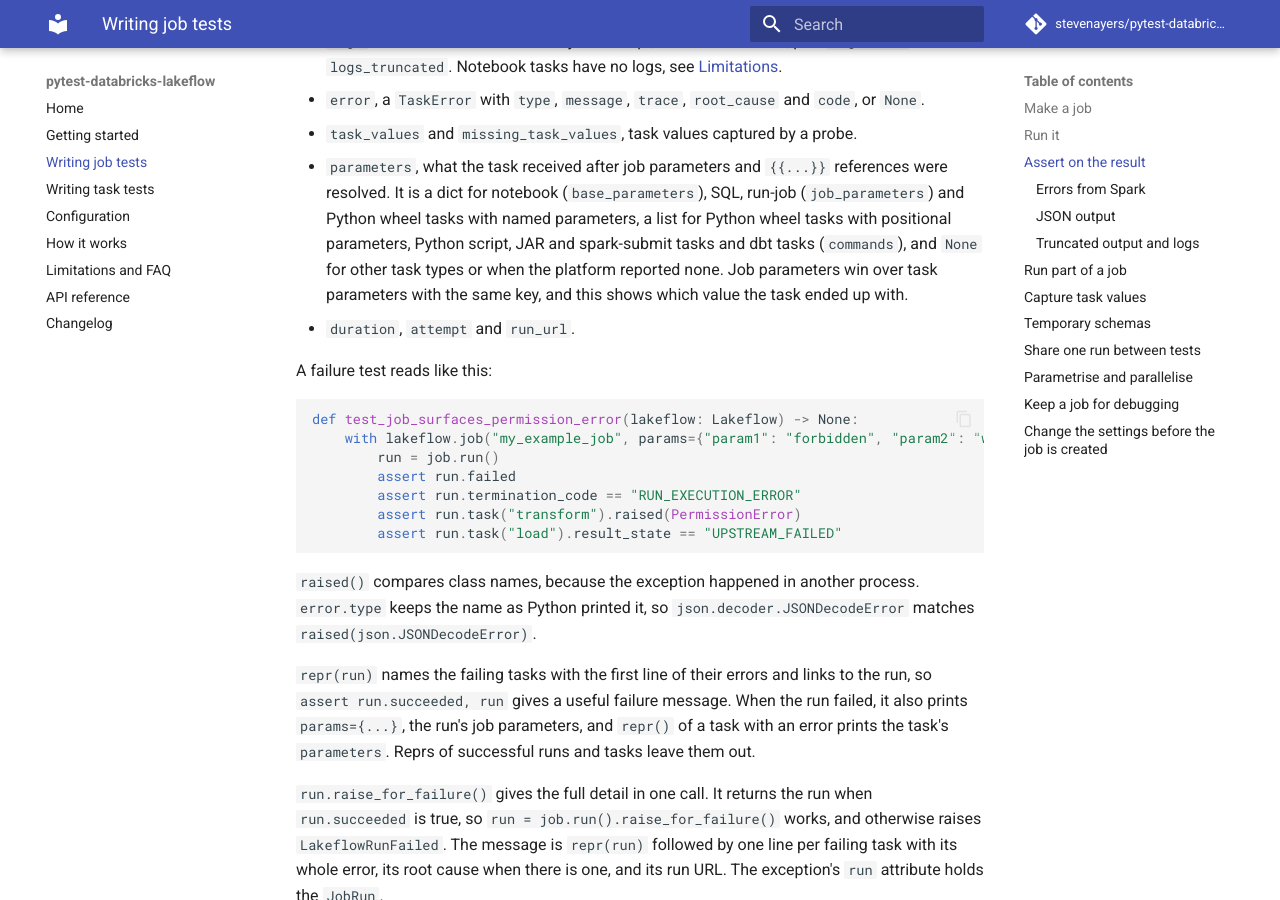
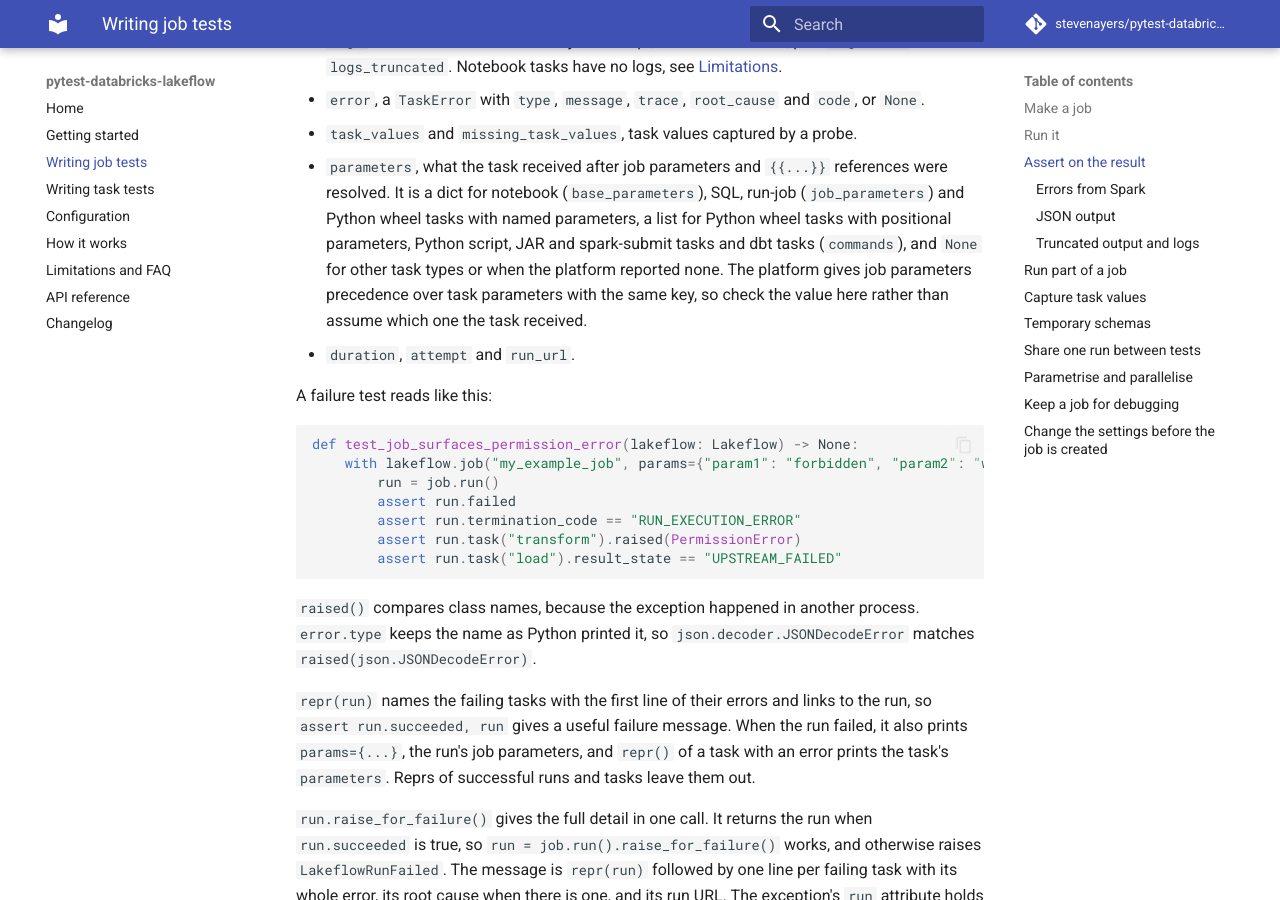
Before and after one commit to stevenayers/pytest-databricks-lakeflow, an MkDocs documentation site: the page built from docs/job-tests.md, in a window 1280 px wide and 900 px high, scrolled down 2255 px. Built offline with MkDocs 1.6.1 and Material for MkDocs 9.7.7, drawn with Linux system fonts in a browser that asks for light colours; comment, search, counter and statistics services are not loaded.

Commit message:
docs: soften resolved parameter claims and drop a redundant assertion
Co-Authored-By: Claude Opus 5.5 <noreply@anthropic.com>
Claude-Session: https://claude.ai/code/session_01WvrVfruePK1ajHBMUY2MKH

```diff
--- a/docs/job-tests.md
+++ b/docs/job-tests.md
@@ -67,7 +67,7 @@ Each `TaskRun` has:
 - `logs`, the stdout and stderr of a Python script, wheel or JAR task, plus `log_lines` and `logs_truncated`. Notebook tasks have no logs, see [Limitations](limitations.md).
 - `error`, a `TaskError` with `type`, `message`, `trace`, `root_cause` and `code`, or `None`.
 - `task_values` and `missing_task_values`, task values captured by a probe.
-- `parameters`, what the task received after job parameters and `{{...}}` references were resolved. It is a dict for notebook (`base_parameters`), SQL, run-job (`job_parameters`) and Python wheel tasks with named parameters, a list for Python wheel tasks with positional parameters, Python script, JAR and spark-submit tasks and dbt tasks (`commands`), and `None` for other task types or when the platform reported none. Job parameters win over task parameters with the same key, and this shows which value the task ended up with.
+- `parameters`, what the task received after job parameters and `{{...}}` references were resolved. It is a dict for notebook (`base_parameters`), SQL, run-job (`job_parameters`) and Python wheel tasks with named parameters, a list for Python wheel tasks with positional parameters, Python script, JAR and spark-submit tasks and dbt tasks (`commands`), and `None` for other task types or when the platform reported none. The platform gives job parameters precedence over task parameters with the same key, so check the value here rather than assume which one the task received.
 - `duration`, `attempt` and `run_url`.
 
 A failure test reads like this:
```
Also changed, not shown: docs/task-tests.md (+1 -1 lines), 1 other file.
